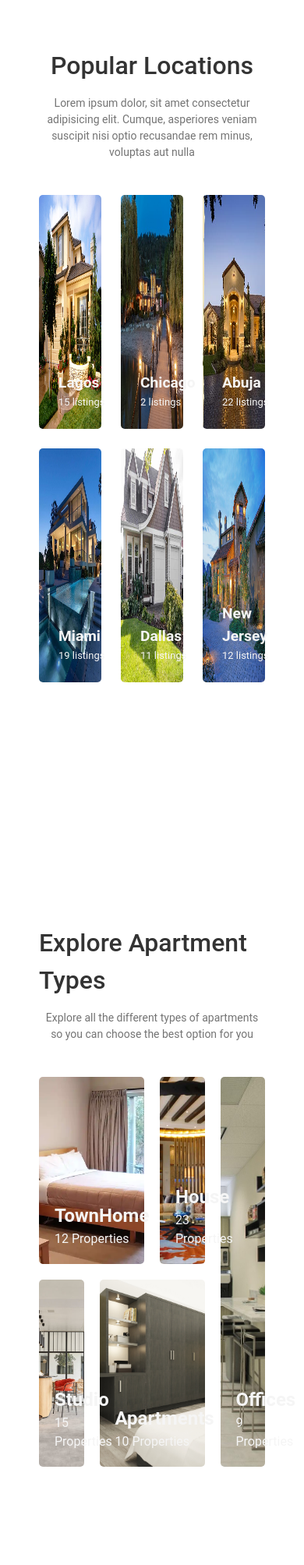
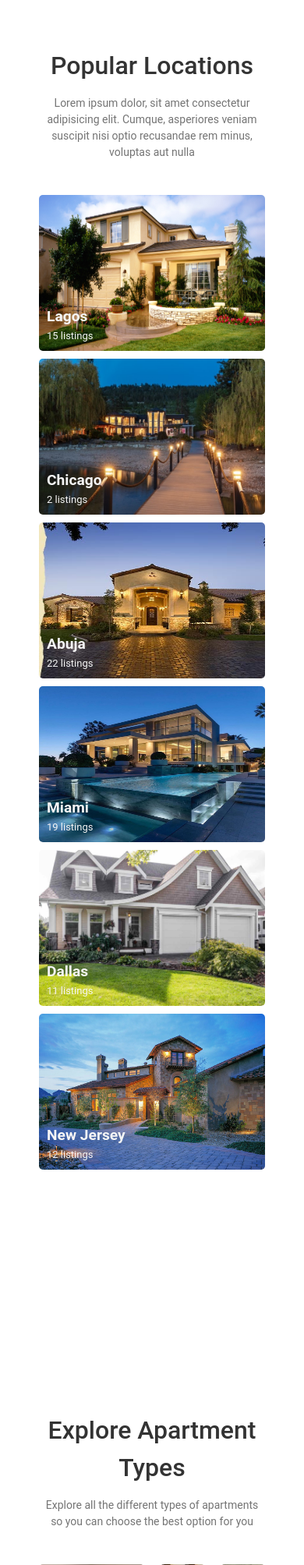
Before and after one commit to RealRichi3/Real-Estate, a PHP site: page / in a window 390 px wide; the page is wider, and only the part inside the window is pictured. Shown: the part 830-2837 px from the top of that part at 78% size. Run offline with PHP 8.4, Linux system fonts and the light colour scheme.

Commit message:
Completed Responsive design for 'Popular locations' section

```diff
--- a/static/styles/index.css
+++ b/static/styles/index.css
@@ -19,6 +19,7 @@ body {
 h3,
 h4 {
   margin: 0;
+  text-align: center;
 }
 
 .main-container {
@@ -1798,6 +1799,19 @@ h2 {
     margin: 0;
     width: auto;
   }
+  .popular-locations-container > .popular-locations {
+    display: grid;
+    grid-template-columns: 1fr 1fr;
+    grid-gap: 10px;
+  }
+  .popular-locations > .location {
+    height: 200px;
+  }
+  .popular-locations > .location > .location-details {
+    width: auto;
+    left: 10px;
+    bottom: 10px;
+  }
 }
 
 
@@ -1828,6 +1842,11 @@ h2 {
   .welcome-pane-container .prevBtn {
     left: 10px;
   }
+  .popular-locations-container > .popular-locations {
+    display: grid;
+    grid-template-columns: 1fr;
+    grid-gap: 10px;
+  }
 }
 
 
```
